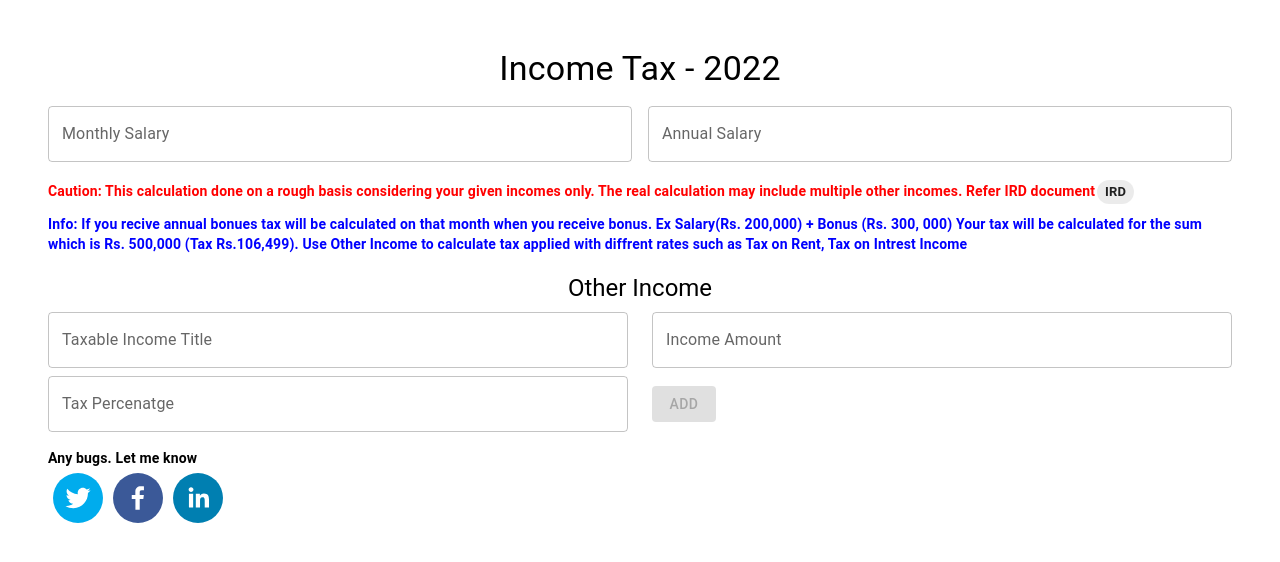
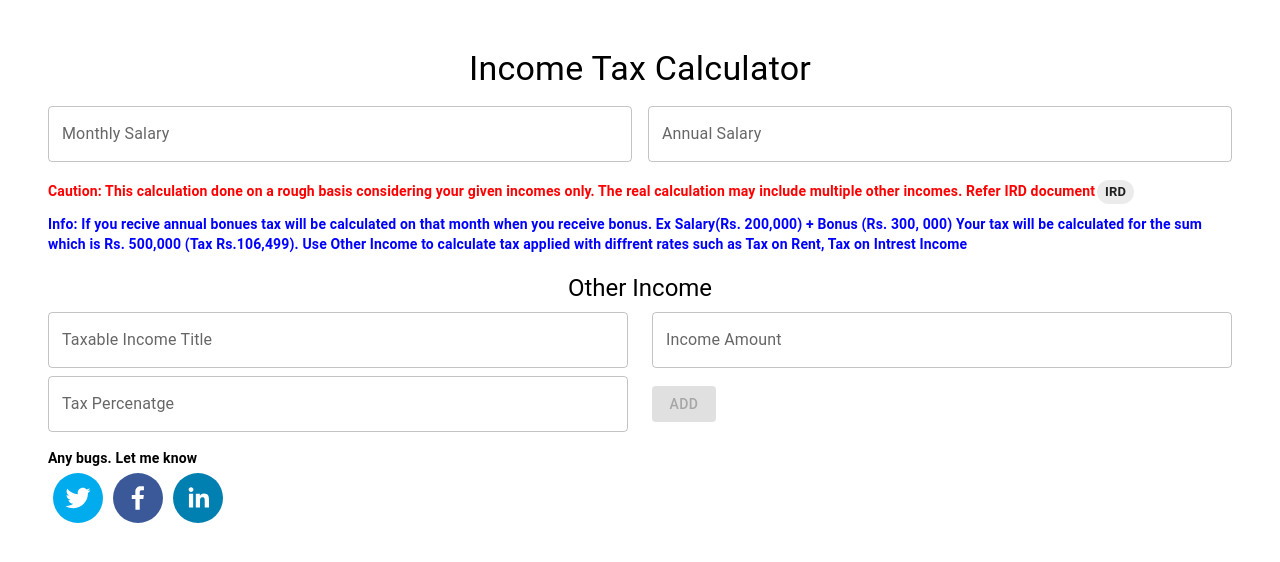
Before and after one commit to nmzabith/income-tax-calculator, a React (Create React App) app: page / in a window 1280 px wide. Shown: the top 562 px of the page. Built offline with nearby package versions, Linux system fonts and the light colour scheme.

Commit message:
update title for Income Tax Calculator to reflect 2024/2025

```diff
--- a/public/index.html
+++ b/public/index.html
@@ -22,7 +22,7 @@
       work correctly both with client-side routing and a non-root public URL.
       Learn how to configure a non-root public URL by running `npm run build`.
     -->
-    <title>Income Tax Calculator 2022</title>
+    <title>Income Tax Calculator 2024/2025</title>
   </head>
 
   <body>
--- a/src/App.js
+++ b/src/App.js
@@ -30,7 +30,11 @@ class App extends Component {
       total: 0,
       details: []
     },
-    customTax: []
+    customTax: [],
+    oldTax: {
+      total: 0,
+      details: []
+    }
   }
 
   handleMonthlyAmountChange = (event) => {
@@ -46,9 +50,8 @@ class App extends Component {
     })
   };
 
-  calculate =() => {
-
-    const {income, customTax } = this.state;
+  calculate = () => {
+    const {income, customTax} = this.state;
     let amount = Number(income.monthly);
     let totalMonthly = Number(0);
     let totalOtherIncome = Number(0);
@@ -60,12 +63,28 @@ class App extends Component {
       })
     }
 
+    // Calculate old tax (100,000 threshold)
+    let oldTaxAmount = this.calculateTaxForThreshold(amount, 100000);
 
-    if (amount <= 100_000) {
-      this.setState({tax : { total: 0, details: [] }, otherTax: totalMonthly, otherIncome: totalOtherIncome});
-    } else {
-      let taxAmount = { total: 0, details: [{ tax: 0, from: 0, to: 100_000 }]};
-      let incomeAmount = amount - 100_000;
+    // Calculate new tax (150,000 threshold)
+    let newTaxAmount = this.calculateTaxForThreshold(amount, 150000);
+
+    this.setState({
+      tax: newTaxAmount,
+      oldTax: oldTaxAmount,
+      totalMonthlyIncome: amount,
+      otherTax: totalMonthly,
+      otherIncome: totalOtherIncome
+    });
+  };
+
+  calculateTaxForThreshold = (amount, threshold) => {
+    if (amount <= threshold) {
+      return { total: 0, details: [] };
+    }
+
+    let taxAmount = { total: 0, details: [{ tax: 0, from: 0, to: threshold }]};
+    let incomeAmount = amount - threshold;
     let rate = 6;
     let slot = 41666.6666667;
 
@@ -140,8 +159,7 @@ class App extends Component {
         incomeAmount = 0;
       }
     }
-      this.setState({tax: taxAmount, totalMonthlyIncome : amount, otherTax: totalMonthly, otherIncome: totalOtherIncome})
-    }
+    return taxAmount;
   };
 
   handleDelete = (i) => {
@@ -151,18 +169,19 @@ class App extends Component {
       this.calculate()
     })
   }
+
   render(){
     const {income, customTax, totalMonthlyIncome, otherTax, tax } = this.state;
 
     return (
       <Box sx={{ flexGrow: 1 }} p={5}>
         <Grid container spacing={2}>
-          {this.title("Income Tax - 2022")}
+          {this.title("Income Tax Calculator")}
           {this.monthlyIncome()}
           {this.annualIncome()}
           {customTax.length > 0 ? this.customTaxTable() : ""}
-          {totalMonthlyIncome <= 100_000 ? "" : this.taxTable()}
-          {!(Math.floor(tax.total+otherTax) > 0)? "" : this.incomeTaxOutput()}
+          {totalMonthlyIncome > 150000 ? this.taxTable() : ""}
+          {totalMonthlyIncome > 100000 ? this.taxOutput() : ""}
         </Grid>
         <Description></Description>
         <CustomTaxInput addtionaltax = {this.createAdditonTax}/>
@@ -187,21 +206,52 @@ class App extends Component {
     </Grid>;
   }
 
-  incomeTaxOutput() {
-    const {tax, otherTax, totalMonthlyIncome, otherIncome} = this.state;
+  taxOutput() {
+    const {tax, oldTax, otherTax, totalMonthlyIncome, otherIncome} = this.state;
+    const taxDifference = Math.floor(oldTax.total - tax.total);
+    const taxReductionPercentage = ((taxDifference / oldTax.total) * 100).toFixed(2);
+    const epfDeduction = totalMonthlyIncome * 0.08;
+    const incomeAfterTaxAndEpf = Number(totalMonthlyIncome) + Number(otherIncome) - Number(Math.floor(tax.total+otherTax)) - epfDeduction;
+
+    if (totalMonthlyIncome <= 150000) {
       return <Grid item xs={12}>
-      <Typography variant="h5">
-        Income Tax: Rs.{Math.floor(tax.total+otherTax).toLocaleString()}
+        <Typography variant="h5" sx={{ color: 'green', mb: 2 }}>
+          Your income (Rs.{totalMonthlyIncome.toLocaleString()}) is now tax free under the new threshold!
         </Typography>
         <Typography variant="h5">
-        Total Income: Rs.
-        {(Number(totalMonthlyIncome) + Number(otherIncome)).toLocaleString()}
+          Previous Tax Amount: Rs.{Math.floor(oldTax.total+otherTax).toLocaleString()}
+        </Typography>
+        <Typography variant="h5" sx={{ color: 'green' }}>
+          You Save: Rs.{Math.floor(oldTax.total+otherTax).toLocaleString()} (100% reduction)
         </Typography>
         <Typography variant="h5">
-        Income After Tax: Rs.
-        {(Number(totalMonthlyIncome) + Number(otherIncome) - Number(Math.floor(tax.total+otherTax))).toLocaleString()}
+          Income After EPF (8%): Rs.{(totalMonthlyIncome - epfDeduction).toLocaleString()}
         </Typography>
       </Grid>;
+    }
+
+    return (
+      <Grid item xs={12}>
+        <Typography variant="h5">
+          Previous Tax (100k threshold): Rs.{Math.floor(oldTax.total+otherTax).toLocaleString()}
+        </Typography>
+        <Typography variant="h5">
+          New Tax (150k threshold): Rs.{Math.floor(tax.total+otherTax).toLocaleString()}
+        </Typography>
+        <Typography variant="h5" sx={{ color: 'green' }}>
+          Tax Reduction: Rs.{taxDifference.toLocaleString()} ({taxReductionPercentage}%)
+        </Typography>
+        <Typography variant="h5">
+          Total Income: Rs.{(Number(totalMonthlyIncome) + Number(otherIncome)).toLocaleString()}
+        </Typography>
+        <Typography variant="h5">
+          Income After Tax: Rs.{(Number(totalMonthlyIncome) + Number(otherIncome) - Number(Math.floor(tax.total+otherTax))).toLocaleString()}
+          {' '}<Typography component="span" sx={{ color: 'gray' }}>
+            (After EPF: Rs.{incomeAfterTaxAndEpf.toLocaleString()})
+          </Typography>
+        </Typography>
+      </Grid>
+    );
   }
 
   annualIncome() {
@@ -267,9 +317,23 @@ class App extends Component {
   }
 
   taxTable() {
-    const {tax} = this.state;
+    const {tax, oldTax, totalMonthlyIncome} = this.state;
+    if (totalMonthlyIncome <= 0) return null;
+
+    // Get the longer of the two detail arrays
+    const detailsToShow = oldTax.details.length > tax.details.length ?
+      oldTax.details.map((oldRow, index) => ({
+        oldRow,
+        newRow: tax.details[index] || null
+      })) :
+      tax.details.map((newRow, index) => ({
+        oldRow: oldTax.details[index] || null,
+        newRow
+      }));
+
     return (
     <Grid item xs={12}>
+      <Typography variant="h6" sx={{ mt: 2, mb: 1 }}>Tax Breakdown Comparison</Typography>
       <TableContainer component={Paper}>
         <Table sx={{ minWidth: 150 }} aria-label="simple table">
           <TableHead>
@@ -280,18 +344,40 @@ class App extends Component {
             </TableRow>
           </TableHead>
           <TableBody>
-            {tax.details.map((row) => (
+            {detailsToShow.map((detail, index) => {
+              const { oldRow, newRow } = detail;
+              return (
                 <TableRow
-                key={`Rs.${row.from} - Rs.${row.to}`}
+                  key={`tax-row-${index}`}
                   sx={{ "&:last-child td, &:last-child th": { border: 0 } }}
                 >
                   <TableCell component="th" scope="row">
-                  {`Rs.${row.from} - Rs.${row.to}`}
+                    {oldRow && (!newRow || oldRow.from !== newRow.from) && (
+                      <Typography component="span" sx={{ color: 'red', textDecoration: 'line-through', display: 'block' }}>
+                        {`Rs.${oldRow.from} - Rs.${oldRow.to}`}
+                      </Typography>
+                    )}
+                    {newRow && `Rs.${newRow.from} - Rs.${newRow.to}`}
                   </TableCell>
-                <TableCell align="right">{row.rate}</TableCell>
-                <TableCell align="right">{row.tax}</TableCell>
+                  <TableCell align="right">
+                    {oldRow && (!newRow || oldRow.rate !== newRow.rate) && (
+                      <Typography component="span" sx={{ color: 'red', textDecoration: 'line-through', display: 'block' }}>
+                        {oldRow.rate}
+                      </Typography>
+                    )}
+                    {newRow && newRow.rate}
+                  </TableCell>
+                  <TableCell align="right">
+                    {oldRow && (!newRow || oldRow.tax !== newRow.tax) && (
+                      <Typography component="span" sx={{ color: 'red', textDecoration: 'line-through', display: 'block' }}>
+                        {oldRow.tax}
+                      </Typography>
+                    )}
+                    {newRow && newRow.tax}
+                  </TableCell>
                 </TableRow>
-            ))}
+              );
+            })}
           </TableBody>
         </Table>
       </TableContainer>
```
Lines whose indentation alone changed are shown as unchanged.
